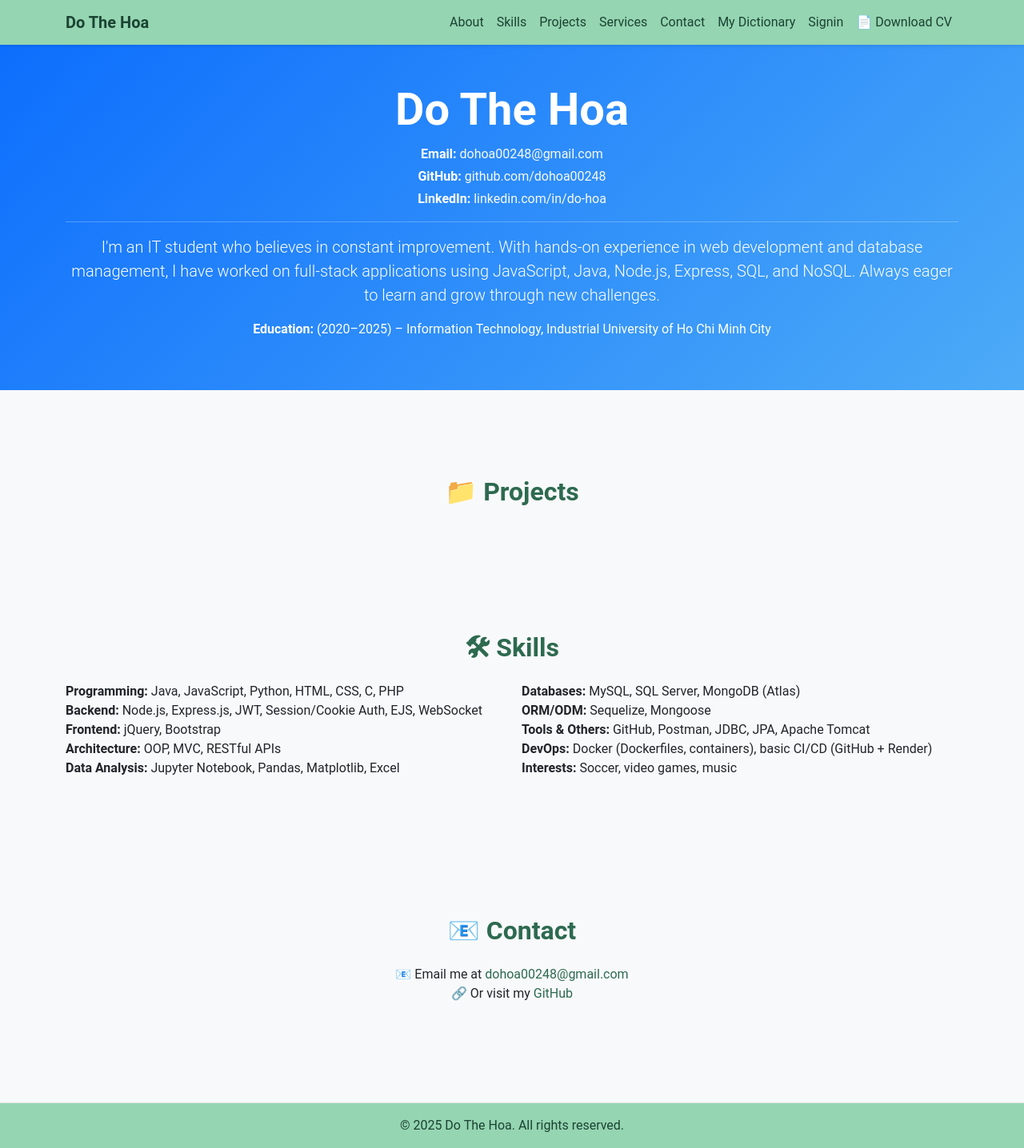
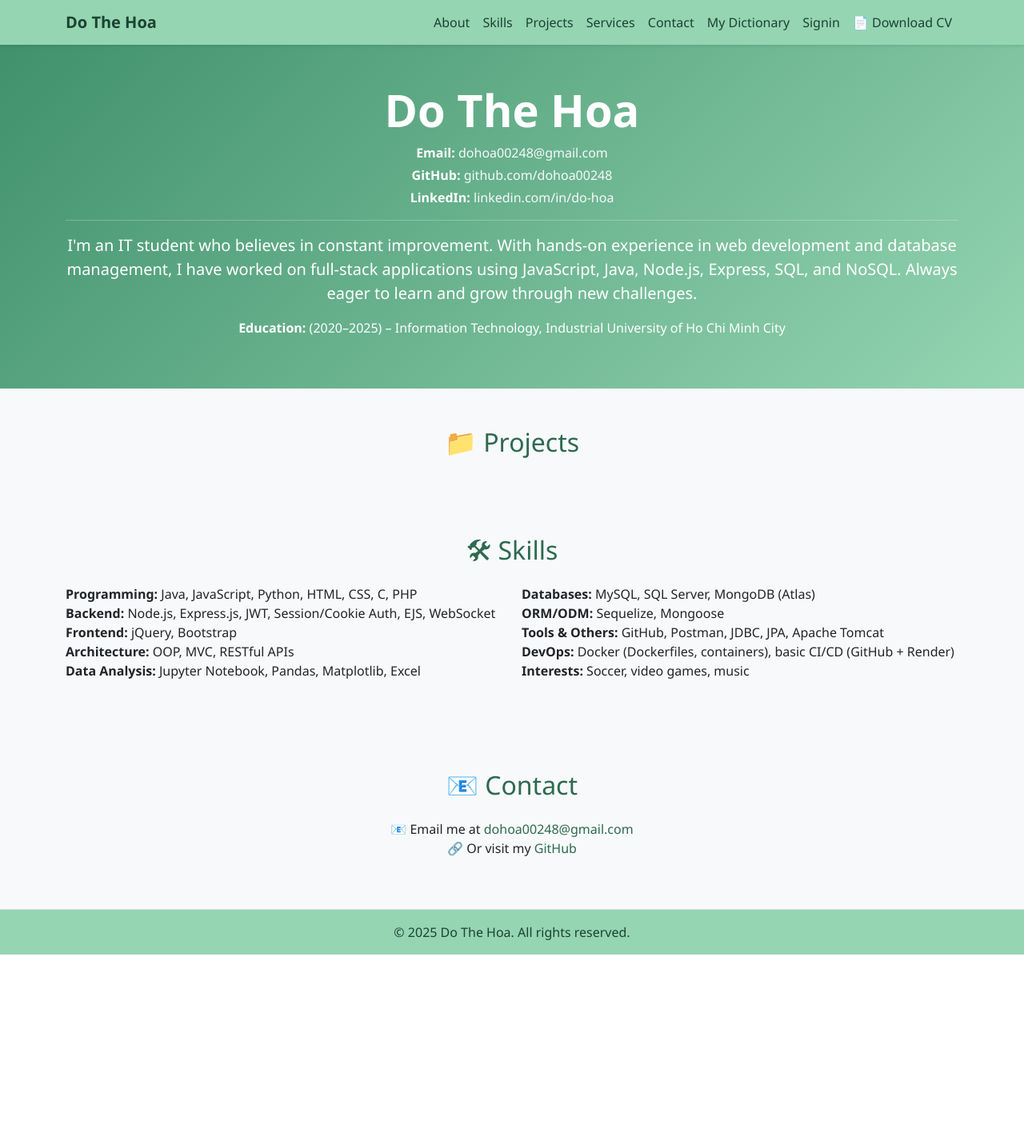
Before and after one commit to dohoa00248/portfolio, a Node server app: page / in a window 1280 px wide. Shown: the whole page at 80% size. After the commit the page ends 1194 px from the top, so only its background shows below. Run offline with Node 20, Linux system fonts and the light colour scheme; data that the repository does not hold is empty; some libraries are stand-ins or nearby versions.

Commit message:
update UI Home

```diff
--- a/src/public/css/home.css
+++ b/src/public/css/home.css
@@ -1,61 +1,51 @@
-/* Reset CSS */
 * {
   margin: 0;
   padding: 0;
   box-sizing: border-box;
 }
 
-body,
-html {
+html,
+body {
   height: 100%;
   width: 100%;
+  scroll-behavior: smooth;
+  font-family: 'Segoe UI', Tahoma, Geneva, Verdana, sans-serif;
 }
 
+/* ✅ Portfolio Styles */
 body {
-  font-family: 'Roboto', sans-serif;
-  scroll-behavior: smooth;
+  background-color: #f8fff4;
+  color: #1b4332;
 }
-
-/* Other Custom Styles */
 .navbar {
-  box-shadow: 0 2px 8px rgba(0, 0, 0, 0.05);
+  background-color: #95d5b2 !important;
+}
+.navbar-brand,
+.nav-link {
+  color: #1b4332 !important;
 }
 .hero {
-  background: linear-gradient(135deg, #0d6efd, #4dabf7);
+  background: linear-gradient(135deg, #40916c, #95d5b2);
   color: white;
-  padding: 100px 0;
-  text-align: center;
 }
-.hero h1 {
-  font-weight: bold;
-  margin-bottom: 10px;
+.card {
+  background-color: #d8f3dc;
+  border-color: #b7e4c7;
+}
+.card-title {
+  color: #1b4332;
 }
 .section-title {
-  text-align: center;
-  margin: 60px 0 30px;
-  font-weight: 700;
+  color: #2d6a4f;
 }
-.skill-list li {
-  margin-bottom: 6px;
+a {
+  color: #2d6a4f;
+  text-decoration: none;
 }
-.project-card {
-  border: 1px solid #e0e0e0;
-  border-radius: 10px;
-  padding: 20px;
-  transition: 0.3s;
-  background-color: #fff;
-  height: 100%;
-}
-.project-card:hover {
-  transform: translateY(-5px);
-  box-shadow: 0 6px 20px rgba(0, 0, 0, 0.1);
+a:hover {
+  color: #1b4332;
 }
 footer {
-  background-color: #f8f9fa;
-  padding: 20px;
-  text-align: center;
-  margin-top: 60px;
+  background-color: #95d5b2;
+  color: #1b4332;
 }
-a {
-  text-decoration: none;
-}
--- a/src/views/home.ejs
+++ b/src/views/home.ejs
@@ -7,52 +7,17 @@
     <link
       href="https://cdn.jsdelivr.net/npm/bootstrap@5.3.5/dist/css/bootstrap.min.css"
       rel="stylesheet"
-      integrity="sha384-SgOJa3DmI69IUzQ2PVdRZhwQ+dy64/BUtbMJw1MZ8t5HZApcHrRKUc4W0kG879m7"
-      crossorigin="anonymous"
+    />
+    <link
+      href="https://cdn.jsdelivr.net/npm/aos@2.3.4/dist/aos.css"
+      rel="stylesheet"
     />
     <link rel="stylesheet" href="/css/home.css" />
-    <style>
-      body {
-        background-color: #f8fff4;
-        color: #1b4332;
-      }
-      .navbar {
-        background-color: #95d5b2 !important;
-      }
-      .navbar-brand,
-      .nav-link {
-        color: #1b4332 !important;
-      }
-      .hero {
-        background-color: #40916c;
-        color: #ffffff;
-      }
-      .card {
-        background-color: #d8f3dc;
-        border-color: #b7e4c7;
-      }
-      .card-title {
-        color: #1b4332;
-      }
-      .section-title {
-        color: #2d6a4f;
-      }
-      a {
-        color: #2d6a4f;
-      }
-      a:hover {
-        color: #1b4332;
-      }
-      footer {
-        background-color: #95d5b2;
-        color: #1b4332;
-      }
-    </style>
-    <script src="https://cdn.jsdelivr.net/npm/bootstrap@5.3.2/dist/js/bootstrap.bundle.min.js"></script>
+    <script src="https://cdn.jsdelivr.net/npm/bootstrap@5.3.5/dist/js/bootstrap.bundle.min.js"></script>
+    <script src="https://cdn.jsdelivr.net/npm/aos@2.3.4/dist/aos.js"></script>
   </head>
+
   <body class="bg-light text-dark">
-    <!-- Header -->
-    <header>
     <!-- Navbar -->
     <nav class="navbar navbar-expand-lg sticky-top shadow-sm">
       <div class="container">
@@ -91,26 +56,23 @@
               <a class="nav-link" href="/api/v1/auth/signin">Signin</a>
             </li>
             <li class="nav-item">
-                <a class="nav-link" href="/files/CV.pdf" download>
-                  📄 Download CV
-                </a>
+              <a class="nav-link" href="/files/CV.pdf" download
+                >📄 Download CV</a
+              >
             </li>
           </ul>
         </div>
       </div>
     </nav>
-    </header>
 
     <!-- Hero Section -->
     <section
+      id="about"
       class="py-5 text-center hero"
-      id="about"
+      data-aos="fade-up"
+      data-aos-duration="1000"
       style="position: relative"
     >
-      <canvas
-        id="bgCanvas"
-        style="position: absolute; top: 0; left: 0; width: 100%; height: 100%"
-      ></canvas>
       <div class="container position-relative" style="z-index: 1">
         <h1 class="display-4 fw-bold">Do The Hoa</h1>
         <p class="mb-1">
@@ -230,5 +213,9 @@
     <footer class="text-center py-3 border-top">
       <p class="mb-0">&copy; 2025 Do The Hoa. All rights reserved.</p>
     </footer>
+
+    <script>
+      AOS.init();
+    </script>
   </body>
 </html>
```
Also changed, not shown: other parts of src/views/home.ejs (+27 -6 lines). Lines whose indentation alone changed are shown as unchanged.
